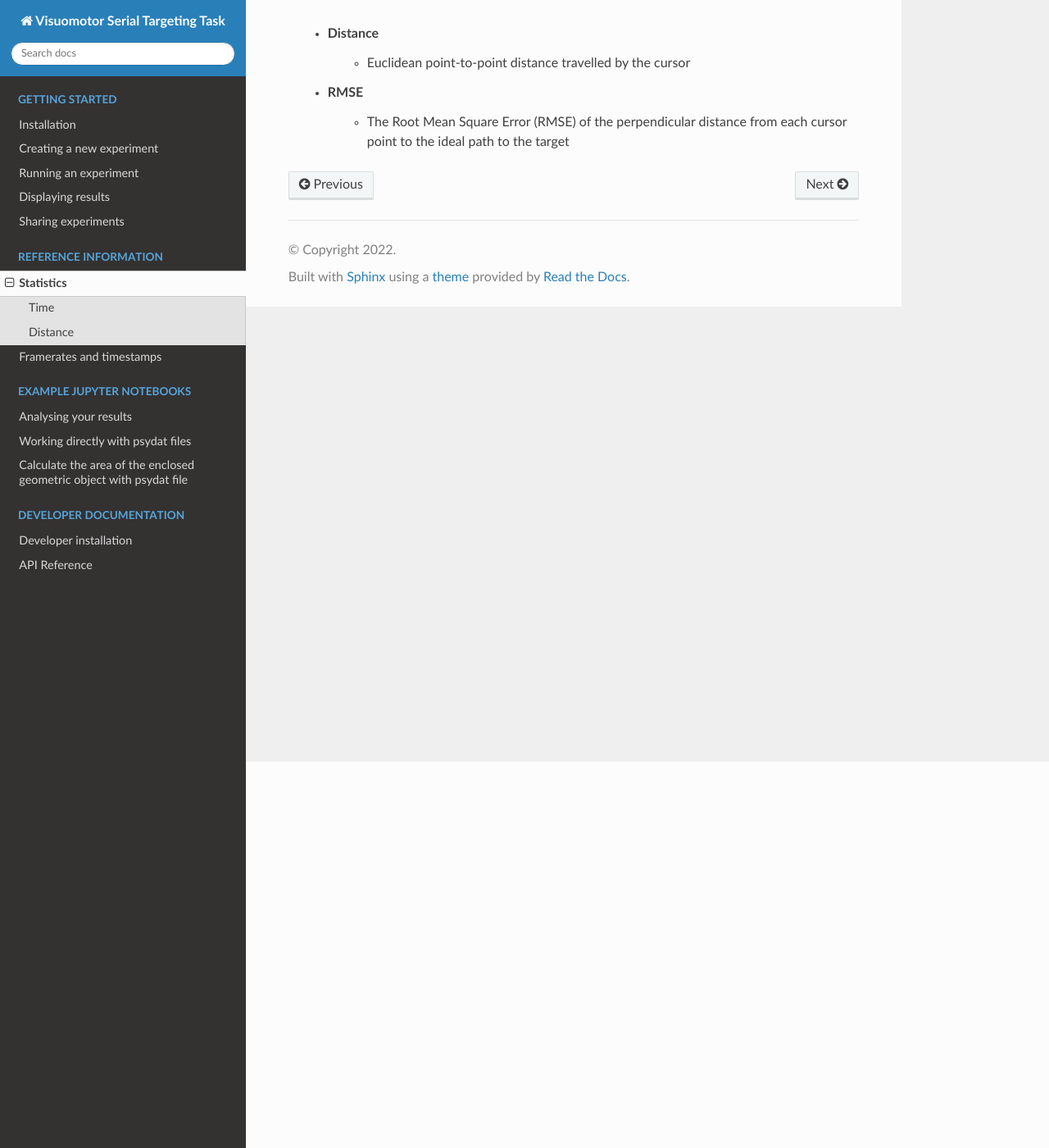
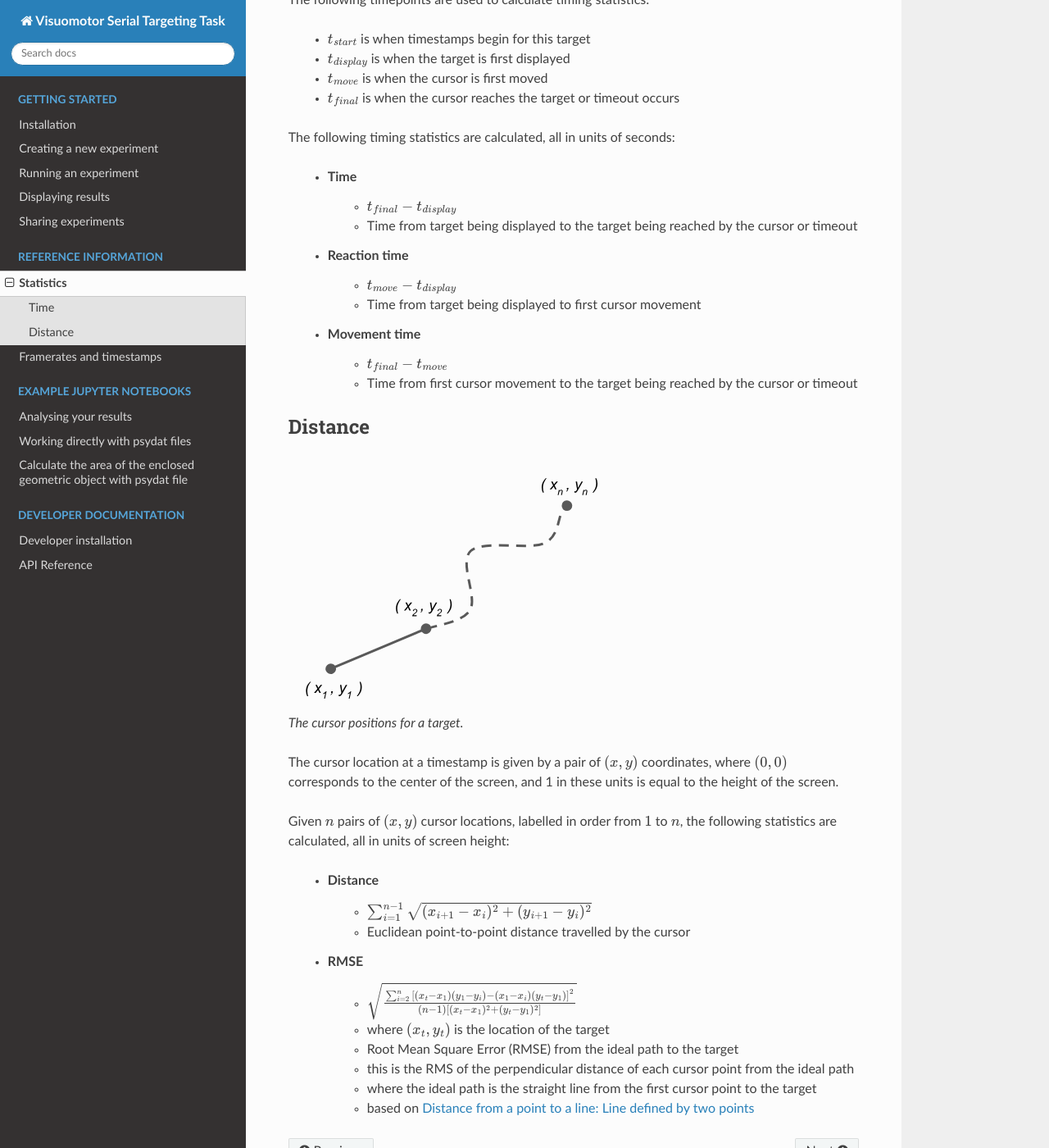
Before and after one commit to ssciwr/vstt, a Sphinx documentation site: the page built from docs/reference/statistics.rst, in a window 1280 px wide and 1400 px high, scrolled down 471 px. Shown: the whole window at 82% size. Built offline with Sphinx 7.4.7 and the Read the Docs theme 2.0.0, drawn with Linux system fonts in a browser that asks for light colours; some of the changed text lies outside the part shown.

Commit message:
Document statistics
- Add statistics page to documentation reference section
- resolves #130

Also increase tolerance for timing test to avoid CI flakiness

```diff
--- a/docs/reference/statistics.rst
+++ b/docs/reference/statistics.rst
@@ -1,20 +1,61 @@
 Statistics
 ==========
+
+VSTT calculates a number of statistics for each trial.
+These are displayed in the application, are provided in the statistics Pandas DataFrame,
+and are also contained in the excel data export.
+Here we provide the definitions used to calculate them.
 
 Time
 ----
 
+.. figure:: images/times.svg
+   :alt: target timepoints
+
+   The timepoints of events for a target.
+
+The following timepoints are used to calculate timing statistics:
+
+   * :math:`t_{start}` is when timestamps begin for this target
+   * :math:`t_{display}` is when the target is first displayed
+   * :math:`t_{move}` is when the cursor is first moved
+   * :math:`t_{final}` is when the cursor reaches the target or timeout occurs
+
+The following timing statistics are calculated, all in units of seconds:
+
    * Time
+      * :math:`t_{final} - t_{display}`
       * Time from target being displayed to the target being reached by the cursor or timeout
    * Reaction time
+      * :math:`t_{move} - t_{display}`
       * Time from target being displayed to first cursor movement
    * Movement time
+      * :math:`t_{final} - t_{move}`
       * Time from first cursor movement to the target being reached by the cursor or timeout
 
 Distance
 --------
 
+.. figure:: images/positions.svg
+   :alt: target cursor positions
+
+   The cursor positions for a target.
+
+The cursor location at a timestamp is given by a pair of :math:`(x, y)` coordinates,
+where :math:`(0, 0)` corresponds to the center of the screen,
+and 1 in these units is equal to the height of the screen.
+
+Given :math:`n` pairs of :math:`(x, y)` cursor locations, labelled in order from :math:`1` to :math:`n`,
+the following statistics are calculated, all in units of screen height:
+
    * Distance
+      * :math:`\sum_{i=1}^{n-1}\sqrt{(x_{i+1}-x_i)^2+(y_{i+1}-y_i)^2}`
       * Euclidean point-to-point distance travelled by the cursor
+
    * RMSE
-      * The Root Mean Square Error (RMSE) of the perpendicular distance from each cursor point to the ideal path to the target
+      * :math:`\sqrt{\frac{\sum_{i=2}^{n}\left[(x_t-x_1)(y_1-y_i)-(x_1-x_i)(y_t-y_1)\right]^2}{(n-1)\left[(x_t-x_1)^2+(y_t-y_1)^2\right]}}`
+      * where :math:`(x_t, y_t)` is the location of the target
+      * Root Mean Square Error (RMSE) from the ideal path to the target
+      * this is the RMS of the perpendicular distance of each cursor point from the ideal path
+      * where the ideal path is the straight line from the first cursor point to the target
+      * based on `Distance from a point to a line: Line defined by two points <https://en.wikipedia.org/wiki/Distance_from_a_point_to_a_line#Line_defined_by_two_points>`_
```
Also changed, not shown: docs/reference/images/positions.svg (added), docs/reference/images/times.svg (added), 1 other file.
